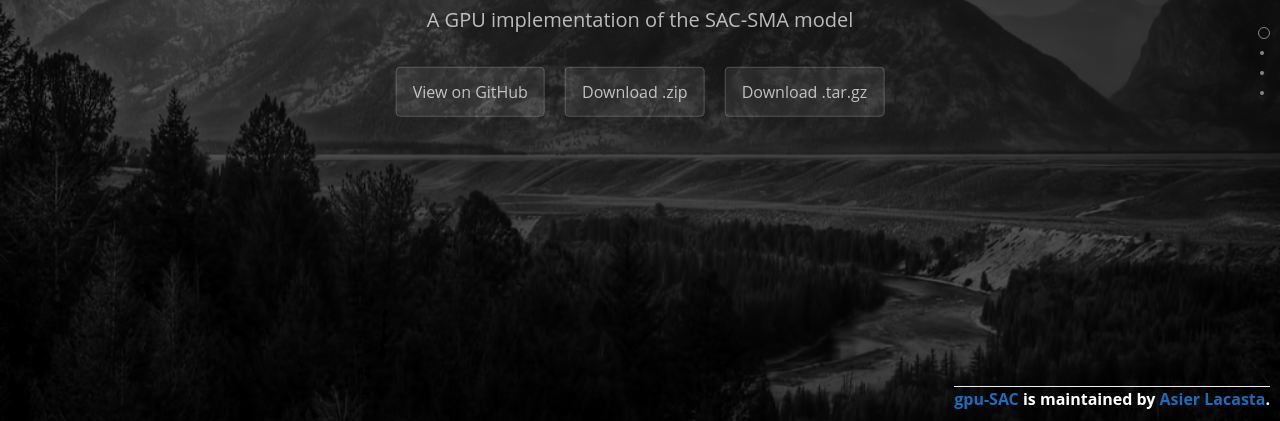
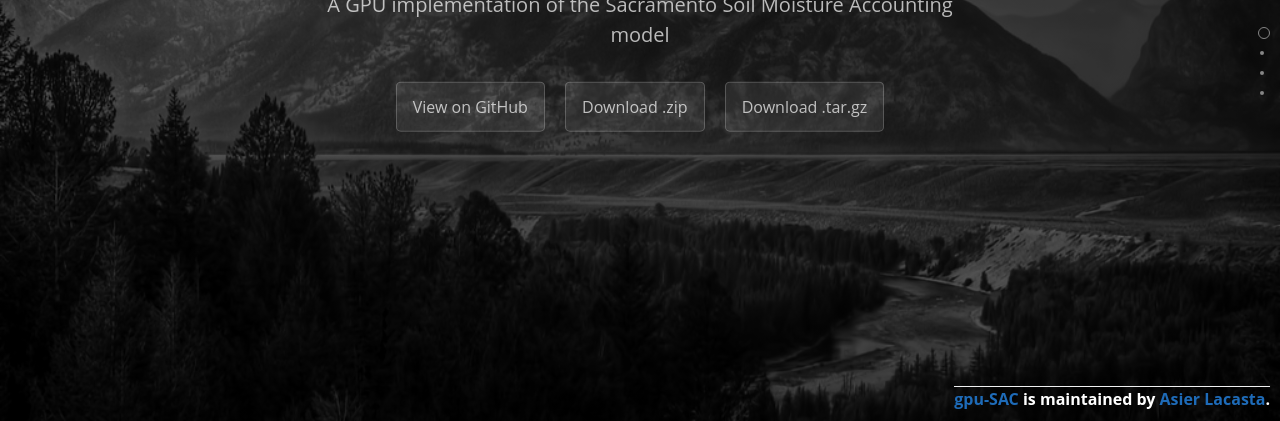
Before and after one commit to alacasta/gpu-SAC, a plain HTML site: page index.html in a window 1280 px wide. Shown: the part 379-800 px from the top of the page. Drawn offline with nearby package versions, Linux system fonts and the light colour scheme.

Commit message:
gh-pages
-

```diff
--- a/index.html
+++ b/index.html
@@ -27,7 +27,7 @@
       <div class="int-box">
 
       <h1 class="project-name">gpu-SAC</h1>
-      <h2 class="project-tagline">A GPU implementation of the SAC-SMA model</h2>
+      <h2 class="project-tagline">A GPU implementation of the Sacramento Soil Moisture Accounting model</h2>
       <a href="https://github.com/alacasta/gpu-SAC" class="btn">View on GitHub</a>
       <a href="https://github.com/alacasta/gpu-SAC/zipball/master" class="btn">Download .zip</a>
       <a href="https://github.com/alacasta/gpu-SAC/tarball/master" class="btn">Download .tar.gz</a>
```
